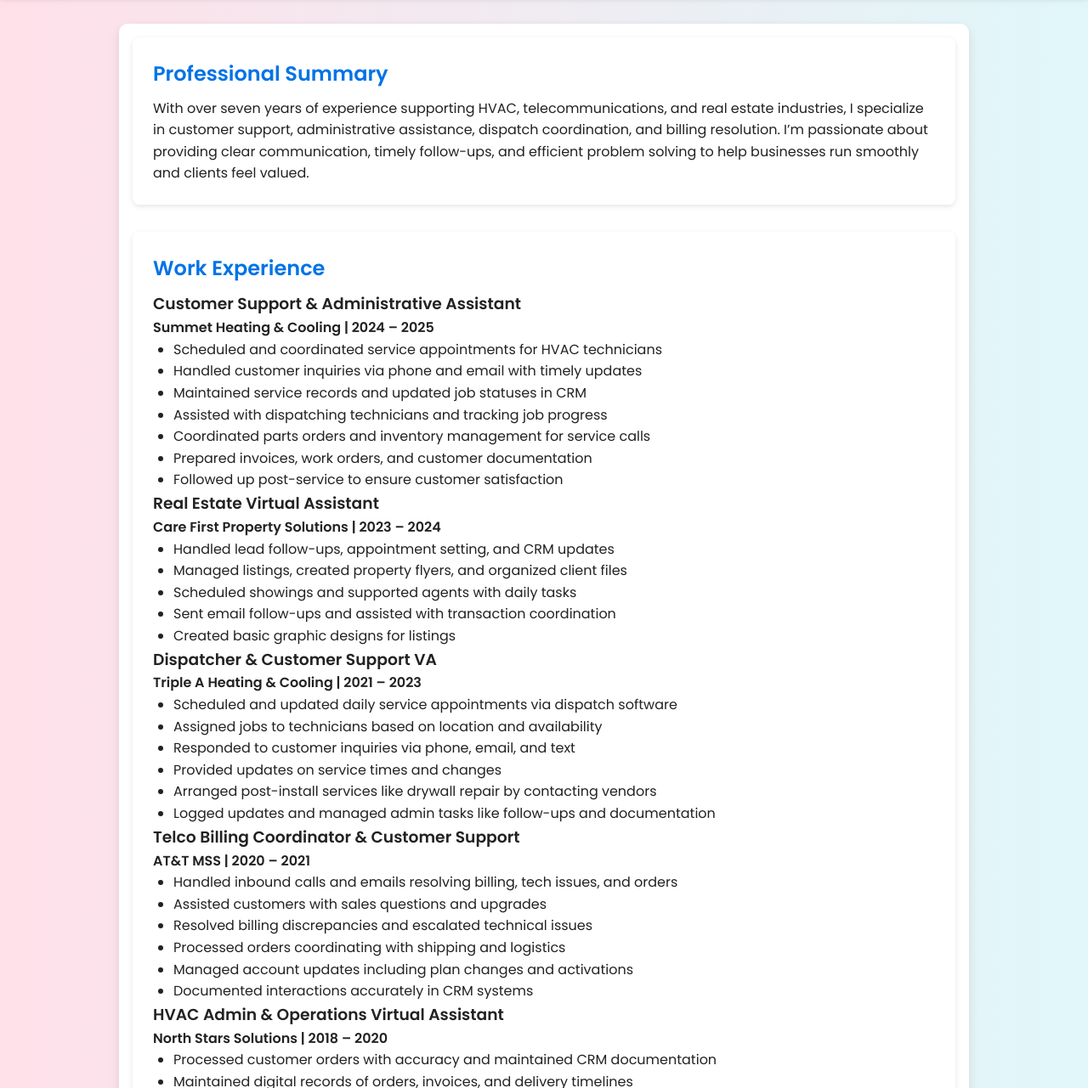
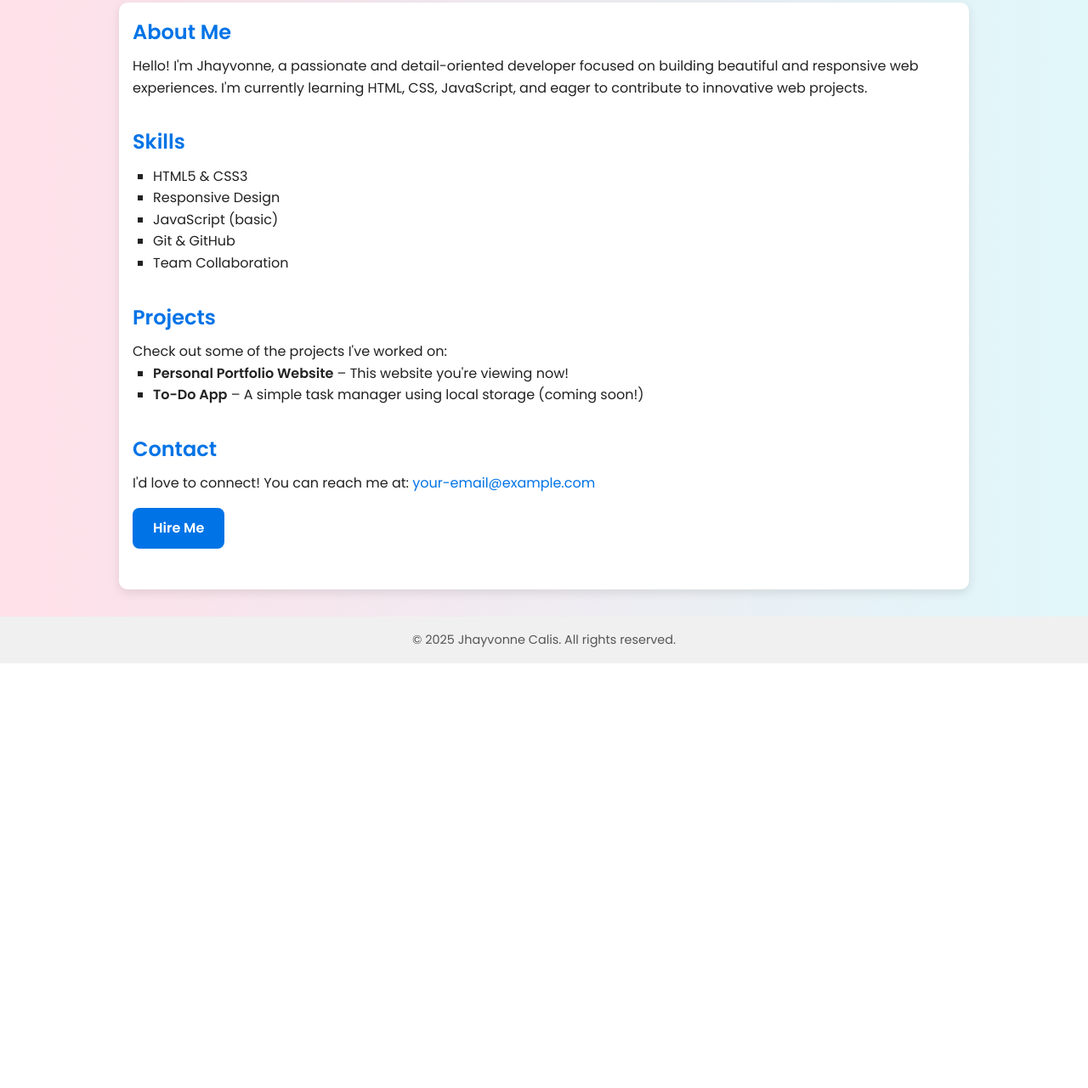
Before and after one commit to Von0114/JhayvonneCalis, a plain HTML site: page index.html in a window 1280 px wide. Shown: the part 183-1464 px from the top of the page at 85% size. After the commit the page ends 964 px from the top, so only its background shows below. Drawn offline with Linux system fonts and the light colour scheme.

Commit message:
Update index.html

```diff
--- a/index.html
+++ b/index.html
@@ -1,153 +1,3 @@
-<!DOCTYPE html>
-<html lang="en">
-<head>
-<meta charset="UTF-8" />
-<meta name="viewport" content="width=device-width, initial-scale=1" />
-<title>Jhayvonne Calis | Portfolio</title>
-<style>
-  body {
-    font-family: 'Segoe UI', Tahoma, Geneva, Verdana, sans-serif;
-    margin: 0; padding: 0; background: #f9f9f9; color: #333;
-  }
-  header {
-    background-color: #0073e6;
-    color: white;
-    padding: 2rem;
-    text-align: center;
-  }
-  header h1 {
-    margin: 0;
-  }
-  .container {
-    max-width: 900px;
-    margin: 2rem auto;
-    padding: 0 1rem;
-  }
-  section {
-    background: white;
-    border-radius: 8px;
-    padding: 1.5rem;
-    margin-bottom: 1.5rem;
-    box-shadow: 0 2px 6px rgba(0,0,0,0.1);
-  }
-  h2 {
-    color: #0073e6;
-    margin-top: 0;
-  }
-  ul {
-    list-style-type: disc;
-    padding-left: 1.5rem;
-  }
-  footer {
-    text-align: center;
-    padding: 1rem;
-    font-size: 0.9rem;
-    color: #777;
-  }
-  a {
-    color: #0073e6;
-    text-decoration: none;
-  }
-  a:hover {
-    text-decoration: underline;
-  }
-</style>
-</head>
-<body>
-
-<header>
-  <h1>Jhayvonne Calis</h1>
-  <p>Customer Support | HVAC & Telco | Administrative Assistant</p>
-  <p>Email: <a href="mailto:cjhayvonne@gmail.com">cjhayvonne@gmail.com</a> | Phone: +639568544426</p>
-</header>
-
-<div class="container">
-  <section id="summary">
-    <h2>Professional Summary</h2>
-    <p>
-      With over seven years of experience supporting HVAC, telecommunications, and real estate industries, I specialize in customer support, administrative assistance, dispatch coordination, and billing resolution. I’m passionate about providing clear communication, timely follow-ups, and efficient problem solving to help businesses run smoothly and clients feel valued.
-    </p>
-  </section>
-
-  <section id="experience">
-    <h2>Work Experience</h2>
-
-    <h3>Customer Support & Administrative Assistant</h3>
-    <p><strong>Summet Heating & Cooling | 2024 – 2025</strong></p>
-    <ul>
-      <li>Scheduled and coordinated service appointments for HVAC technicians</li>
-      <li>Handled customer inquiries via phone and email with timely updates</li>
-      <li>Maintained service records and updated job statuses in CRM</li>
-      <li>Assisted with dispatching technicians and tracking job progress</li>
-      <li>Coordinated parts orders and inventory management for service calls</li>
-      <li>Prepared invoices, work orders, and customer documentation</li>
-      <li>Followed up post-service to ensure customer satisfaction</li>
-    </ul>
-
-    <h3>Real Estate Virtual Assistant</h3>
-    <p><strong>Care First Property Solutions | 2023 – 2024</strong></p>
-    <ul>
-      <li>Handled lead follow-ups, appointment setting, and CRM updates</li>
-      <li>Managed listings, created property flyers, and organized client files</li>
-      <li>Scheduled showings and supported agents with daily tasks</li>
-      <li>Sent email follow-ups and assisted with transaction coordination</li>
-      <li>Created basic graphic designs for listings</li>
-    </ul>
-
-    <h3>Dispatcher & Customer Support VA</h3>
-    <p><strong>Triple A Heating & Cooling | 2021 – 2023</strong></p>
-    <ul>
-      <li>Scheduled and updated daily service appointments via dispatch software</li>
-      <li>Assigned jobs to technicians based on location and availability</li>
-      <li>Responded to customer inquiries via phone, email, and text</li>
-      <li>Provided updates on service times and changes</li>
-      <li>Arranged post-install services like drywall repair by contacting vendors</li>
-      <li>Logged updates and managed admin tasks like follow-ups and documentation</li>
-    </ul>
-
-    <h3>Telco Billing Coordinator & Customer Support</h3>
-    <p><strong>AT&T MSS | 2020 – 2021</strong></p>
-    <ul>
-      <li>Handled inbound calls and emails resolving billing, tech issues, and orders</li>
-      <li>Assisted customers with sales questions and upgrades</li>
-      <li>Resolved billing discrepancies and escalated technical issues</li>
-      <li>Processed orders coordinating with shipping and logistics</li>
-      <li>Managed account updates including plan changes and activations</li>
-      <li>Documented interactions accurately in CRM systems</li>
-    </ul>
-
-    <h3>HVAC Admin & Operations Virtual Assistant</h3>
-    <p><strong>North Stars Solutions | 2018 – 2020</strong></p>
-    <ul>
-      <li>Processed customer orders with accuracy and maintained CRM documentation</li>
-      <li>Maintained digital records of orders, invoices, and delivery timelines</li>
-      <li>Assisted with project research and compiled data for decision-making</li>
-      <li>Handled admin tasks including data entry, email, and file organization</li>
-      <li>Coordinated with departments to keep daily operations running smoothly</li>
-      <li>Monitored production schedules to ensure deadlines were met</li>
-    </ul>
-  </section>
-
-  <section id="skills">
-    <h2>Skills & Tools</h2>
-    <p>Customer Service, Dispatch Coordination, Scheduling, Billing Resolution, CRM Management, Email Management, Data Entry, Lead Generation, Project Coordination</p>
-    <p>Tools: Service Titan, Salesforce, GoHighLevel, Housecall Pro, Microsoft Teams, Canva, PandaDoc, Calendly, Grammarly, Zoom, Slack</p>
-  </section>
-
-  <section id="education">
-    <h2>Education</h2>
-    <p><strong>University of Mindanao</strong></p>
-    <p>Bachelor of Business Administration, Major in Financial Management</p>
-  </section>
-
-</div>
-
-<footer>
-  <p>© 2025 Jhayvonne Calis. All rights reserved.</p>
-</footer>
-
-</body>
-</html>
 <!DOCTYPE html>
 <html lang="en">
 <head>
@@ -197,4 +47,90 @@
     h2 {
       color: #0073e6;
       margin-bottom: 0.5rem;
-Updated to colorful portfolio
+    }
+
+    ul {
+      list-style-type: square;
+      padding-left: 1.5rem;
+    }
+
+    footer {
+      text-align: center;
+      padding: 1rem;
+      background: #f0f0f0;
+      color: #555;
+      font-size: 0.9rem;
+    }
+
+    a {
+      color: #0073e6;
+      text-decoration: none;
+    }
+
+    a:hover {
+      text-decoration: underline;
+    }
+
+    .button {
+      display: inline-block;
+      margin-top: 1rem;
+      background: #0073e6;
+      color: white;
+      padding: 0.7rem 1.5rem;
+      border-radius: 8px;
+      text-decoration: none;
+      font-weight: bold;
+      transition: background 0.3s ease;
+    }
+
+    .button:hover {
+      background: #005bb5;
+    }
+  </style>
+</head>
+<body>
+
+  <header>
+    <h1>Jhayvonne Calis</h1>
+    <p>Aspiring Front-End Developer | Creative Thinker | Lifelong Learner</p>
+  </header>
+
+  <div class="container">
+    <section>
+      <h2>About Me</h2>
+      <p>Hello! I'm Jhayvonne, a passionate and detail-oriented developer focused on building beautiful and responsive web experiences. I'm currently learning HTML, CSS, JavaScript, and eager to contribute to innovative web projects.</p>
+    </section>
+
+    <section>
+      <h2>Skills</h2>
+      <ul>
+        <li>HTML5 & CSS3</li>
+        <li>Responsive Design</li>
+        <li>JavaScript (basic)</li>
+        <li>Git & GitHub</li>
+        <li>Team Collaboration</li>
+      </ul>
+    </section>
+
+    <section>
+      <h2>Projects</h2>
+      <p>Check out some of the projects I've worked on:</p>
+      <ul>
+        <li><strong>Personal Portfolio Website</strong> – This website you're viewing now!</li>
+        <li><strong>To-Do App</strong> – A simple task manager using local storage (coming soon!)</li>
+      </ul>
+    </section>
+
+    <section>
+      <h2>Contact</h2>
+      <p>I'd love to connect! You can reach me at: <a href="mailto:your-email@example.com">your-email@example.com</a></p>
+      <a class="button" href="mailto:your-email@example.com">Hire Me</a>
+    </section>
+  </div>
+
+  <footer>
+    &copy; 2025 Jhayvonne Calis. All rights reserved.
+  </footer>
+
+</body>
+</html>
```
